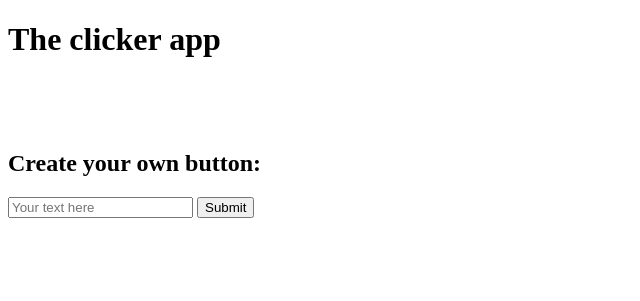
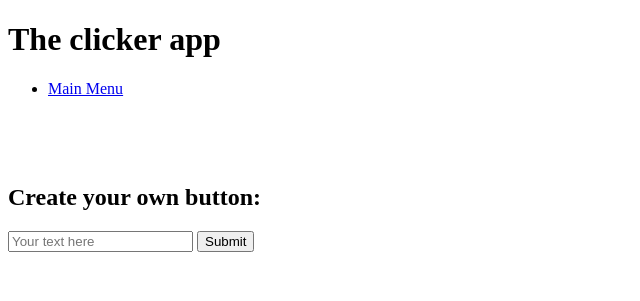
Before and after one commit to seamussmith/jupiter, a Django app: page /clicker/ in a window 1280 px wide. Shown: the top 301 px of the page, without its empty margins (0-640 px from the left). Run offline with Django 3.2, Linux system fonts and the light colour scheme; data that the repository does not hold is empty.

Commit message:
basic header

```diff
--- a/clicker/templates/components/header.html
+++ b/clicker/templates/components/header.html
@@ -1,3 +1,10 @@
 <header>
     <h1>The clicker app</h1>
+    <nav>
+        <ul>
+            <li>
+                <a href="{% url 'rootapp:index' %}">Main Menu</a>
+            </li>
+        </ul>
+    </nav>
 </header>
```
